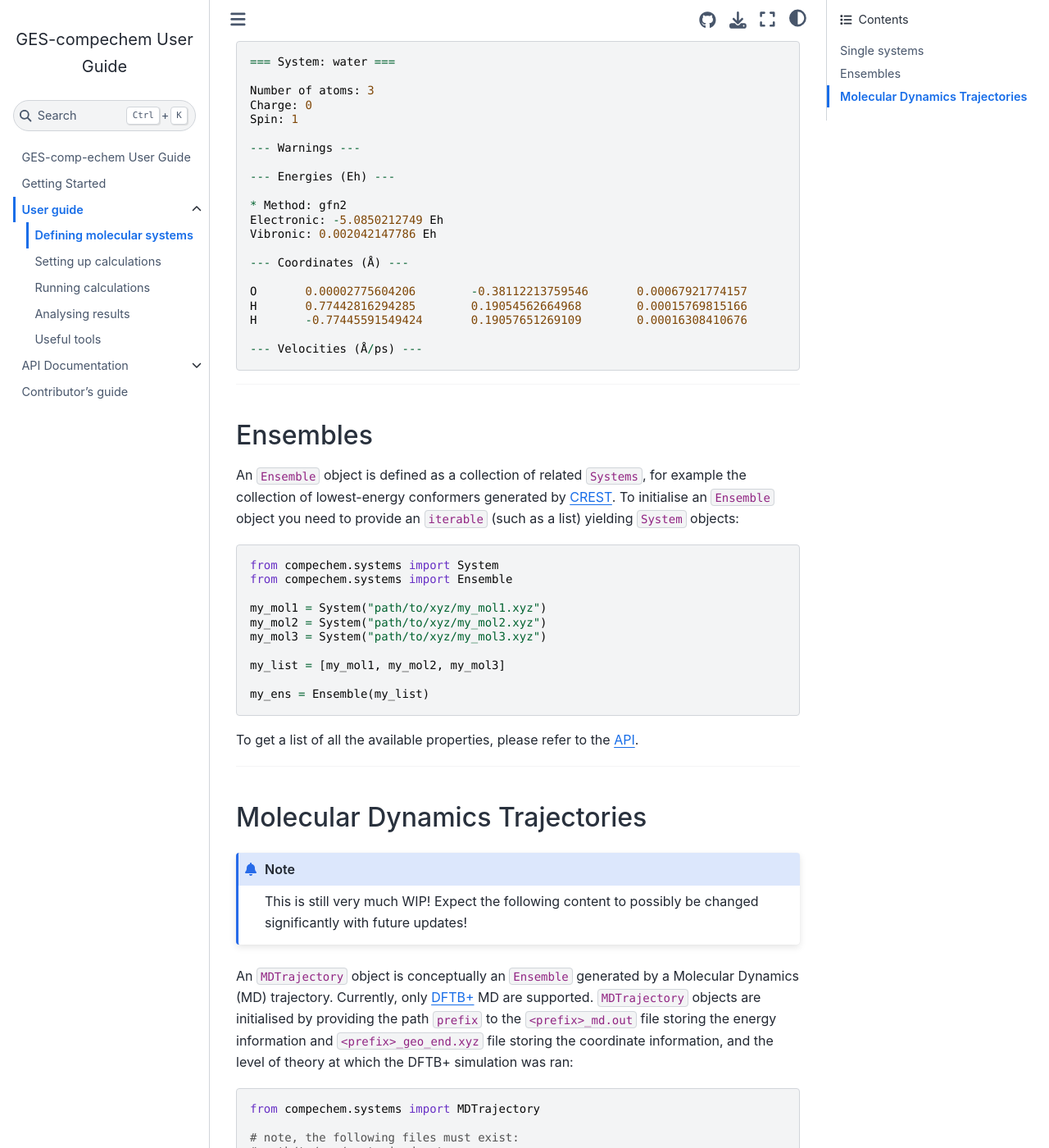
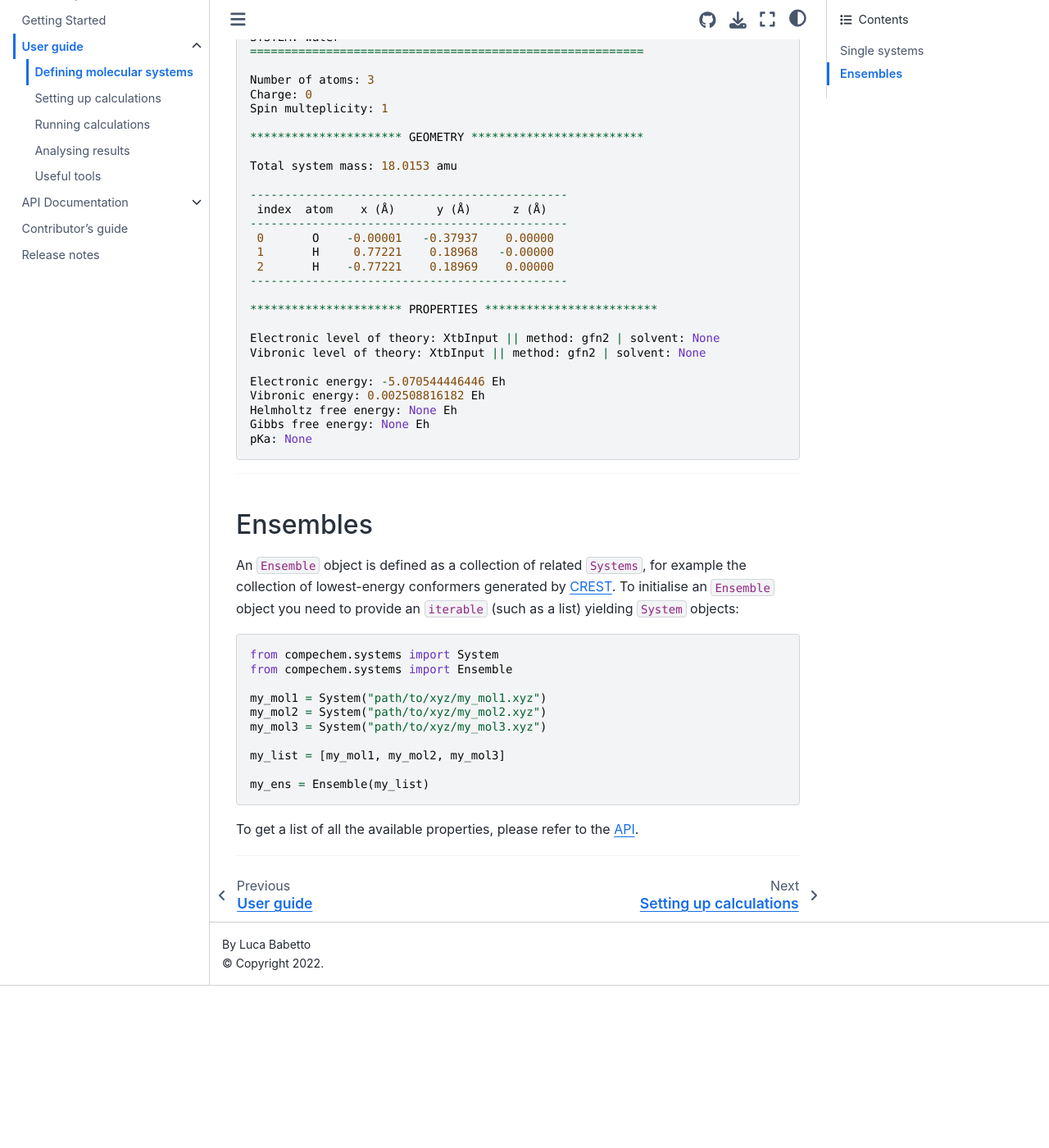
Before and after one commit to GES-compchem/GES-comp-echem, a Jupyter Book: the page built from docs/Guide/systems.md, in a window 1280 px wide and 1400 px high, scrolled down 1484 px. Shown: the whole window at 82% size. Built offline with Jupyter Book 1.0.4 settings and Sphinx 7.4.7 and the Sphinx Book theme 1.1.4, drawn with Linux system fonts in a browser that asks for light colours; after the commit the page ends 2686 px from its top, so only the background shows below that; some of the changed text lies outside the part shown.

Commit message:
Update to documentation (still to update API with core module + update of examples)

````diff
--- a/docs/Guide/systems.md
+++ b/docs/Guide/systems.md
@@ -7,14 +7,12 @@ The `compechem.systems` submodule contains the following classes, used to collec
 
 * `System`: generic system object, such as a single molecule.
 * `Ensemble`: ensemble object, intended as a collection of closely related `System` objects. For example, the ensemble of conformers generated by the corresponding **CREST** routine.
-* `MDTrajectory`: iterator object containing data about molecular dynamics trajectories.
 
 The individual classes can be imported as follows:
 
 ```python
 from compechem.systems import System
 from compechem.systems import Ensemble
-from compechem.systems import MDTrajectory
 ```
 
 In this section of the user guide, we will show you how to define molecular systems using the aforementioned classes.
@@ -23,7 +21,7 @@ In this section of the user guide, we will show you how to define molecular syst
 
 ## Single systems
 
-A `System` object is defined as a molecular system, containing one or more individual molecules, and is initialized by providing a molecular structure via a .xyz file:
+A `System` object is defined as a molecular system, containing one or more individual molecules, and is initialized by providing a molecular structure via a `.xyz` file:
 
 ```python
 from compechem.systems import System
@@ -56,27 +54,36 @@ print(my_system)
 ```
 
 ```
-=== System: water ===
+=========================================================
+SYSTEM: water
+=========================================================
 
 Number of atoms: 3
 Charge: 0
-Spin: 1
+Spin multeplicity: 1
 
---- Warnings ---
+********************** GEOMETRY *************************
 
---- Energies (Eh) ---
+Total system mass: 18.0153 amu
 
-* Method: gfn2
-Electronic: -5.0850212749 Eh
-Vibronic: 0.002042147786 Eh
+----------------------------------------------
+ index  atom    x (Å)      y (Å)      z (Å)
+----------------------------------------------
+ 0       O    -0.00001   -0.37937    0.00000
+ 1       H     0.77221    0.18968   -0.00000
+ 2       H    -0.77221    0.18969    0.00000
+----------------------------------------------
 
---- Coordinates (Å) ---
+********************** PROPERTIES *************************
 
-O	0.00002775604206	-0.38112213759546	0.00067921774157
-H	0.77442816294285	0.19054562664968	0.00015769815166
-H	-0.77445591549424	0.19057651269109	0.00016308410676
+Electronic level of theory: XtbInput || method: gfn2 | solvent: None
+Vibronic level of theory: XtbInput || method: gfn2 | solvent: None
 
---- Velocities (Å/ps) ---
+Electronic energy: -5.070544446446 Eh
+Vibronic energy: 0.002508816182 Eh
+Helmholtz free energy: None Eh
+Gibbs free energy: None Eh
+pKa: None
 ```
 
 ---
@@ -102,7 +109,7 @@ To get a list of all the available properties, please refer to the [API](API-sys
 
 ---
 
-## Molecular Dynamics Trajectories
+<!-- ## Molecular Dynamics Trajectories
 
 :::{admonition} Note
 :class: info
@@ -134,4 +141,4 @@ for frame in my_traj:
     frame.write_xyz(frame.name)
 ```
 
-Note: individual "frames" are automatically internally renamed according to the corresponding step/index of the MD simulation.
+Note: individual "frames" are automatically internally renamed according to the corresponding step/index of the MD simulation.  -->
--- a/docs/_toc.yml
+++ b/docs/_toc.yml
@@ -26,3 +26,4 @@ chapters:
     - file: API/tools
 
 - file: contributor-guide
+- file: release-notes
--- /dev/null
+++ b/docs/release-notes.md
@@ -0,0 +1,17 @@
+(release-notes)=
+# Release notes
+
+## Version 0.3.0
+
+* Refactoring of `System`:
+  * The geometry of the molecule has been moved to a `MolecularGeometry` class that is now an attribute of the `System` class.
+  * The properties are now organized in a `Properties` class holding the reference to the electronic and vibronic levels of theory
+* Differentiated engines from wrappers
+  * Engines: take as argument a `System` object and update its properties
+  * Wrappers: general wrappers around a software
+* Implemented early version of dependency search/check for wrappers and engines
+* Implemented VMD based tools to render Fukui functions
+* Implemented new parser for orca + added Hirshfeld charges
+* Moved constants to a separate file
+* Removed `MDTrajectory` class and `velocities` (will be re-implemented with NAMD engine)
+* Added some unit and integration tests
````
Also changed, not shown: docs/Guide/run.md (+5 -5 lines), docs/Guide/setup.md (+7 -8 lines), docs/intro.md (+1 -1 lines).
